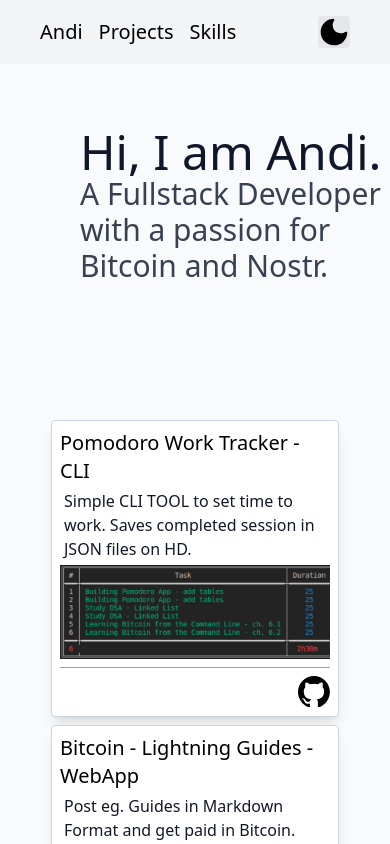
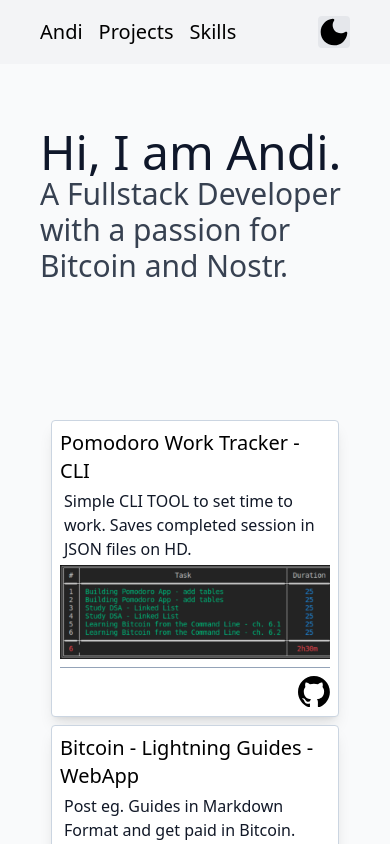
Before and after one commit to And1x/portfolio, a React (Vite) app: page / in a window 390 px wide. Shown: the top 844 px of the page. Built offline with nearby package versions, Linux system fonts and the light colour scheme.

Commit message:
fixed <sm sizing

```diff
--- a/src/App.tsx
+++ b/src/App.tsx
@@ -8,7 +8,7 @@ import Skills from "./components/Skills";
 function App() {
   const [dark, setDark] = useState(false);
   return (
-    <div className={`flex flex-col ${dark ? "dark" : ""}`}>
+    <div className={`flex flex-col min-w-[21rem] ${dark ? "dark" : ""}`}>
       <Navbar toggleDark={() => setDark(!dark)} />
       <About />
       <Portfolio />
--- a/src/components/About.tsx
+++ b/src/components/About.tsx
@@ -1,6 +1,9 @@
 export default function About() {
   return (
-    <section id="about" className="bg-gray-50 dark:bg-gray-800  pl-20 py-16">
+    <section
+      id="about"
+      className="bg-gray-50 dark:bg-gray-800 sm:pl-20 pl-10 py-16"
+    >
       <h1 className="text-5xl text-slate-900 dark:text-white">
         Hi, I am Andi.
       </h1>
```
